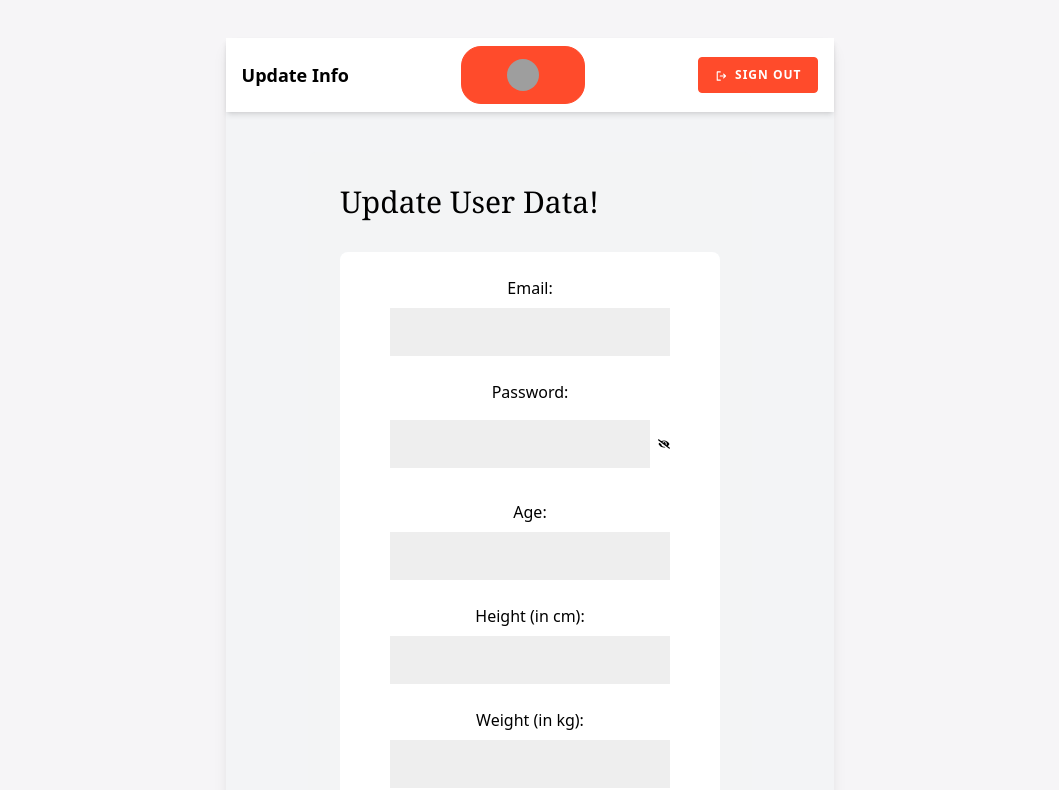
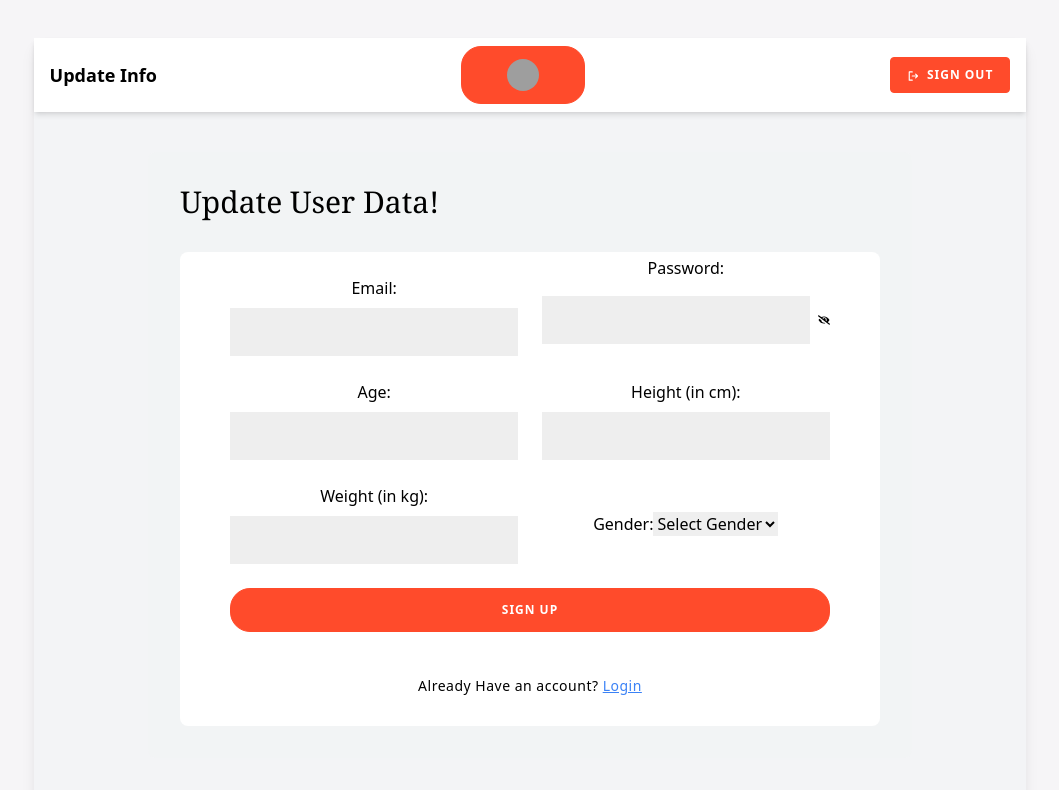
Before and after one commit to SushantDahal10/Health, a React (Create React App) app in the folder frontend/: page /dashboard/health in a window 1280 px wide. Shown: the part 1050-1840 px from the top of the page, without its empty margins (110-1169 px from the left). Built offline with nearby package versions, Linux system fonts and the light colour scheme; no server answers; grey boxes are pictures that could not be loaded.

Commit message:
changesmade

```diff
--- a/frontend/src/components/health.js
+++ b/frontend/src/components/health.js
@@ -181,13 +181,13 @@ const Signup = () => {
             <span className="ml-2">Sign Out</span>
           </button>
         </header>
-        <div className="fles mt-2 min-h-screen bg-gray-100">
+        <div className="flex mt-2 min-h-screen bg-gray-100">
           <div className="w-full md:w-3/4 lg:w-4/5 xl:w-5/6 mx-auto p-8">
             <div className="relative">
               <div className="bg-gray-100 bg-opacity-80 rounded-lg p-8 overflow-y-auto max-h-screen">
                 <div className="text-3xl font-serif text-black mb-4">Update User Data!</div>
                 <form onSubmit={submittobackend} method='POST' className="grid grid-cols-1 md:grid-cols-2 gap-6 rounded-lg mt-8">
-                  <div className="col-span-2 md:col-span-2">
+                  <div className="col-span-2 md:col-span-1">
                     <div className="space-y-2 mt-6">
                       <label htmlFor="email" className="block text-black">Email:</label>
                       <input
@@ -202,7 +202,7 @@ const Signup = () => {
                       />
                     </div>
                   </div>
-                  <div className="col-span-2 md:col-span-2">
+                  <div className="col-span-2 md:col-span-1">
                     <div className="space-y-2">
                       <label htmlFor="password" className="block text-black">Password:</label>
                       <div className="flex items-center">
@@ -213,7 +213,7 @@ const Signup = () => {
                       </div>
                     </div>
                   </div>
-                  <div className="col-span-2 md:col-span-2">
+                  <div className="col-span-2 md:col-span-1">
                     <div className="space-y-2">
                       <label htmlFor="age">Age:</label>
                       <input
@@ -232,7 +232,7 @@ const Signup = () => {
                       />
                     </div>
                   </div>
-                  <div className="col-span-2 md:col-span-2">
+                  <div className="col-span-2 md:col-span-1">
                     <div className="space-y-2">
                       <label htmlFor="height">Height (in cm):</label>
                       <input
@@ -251,7 +251,7 @@ const Signup = () => {
                       />
                     </div>
                   </div>
-                  <div className="col-span-2 md:col-span-2">
+                  <div className="col-span-2 md:col-span-1">
                     <div className="space-y-2">
                       <label htmlFor="weight">Weight (in kg):</label>
                       <input
@@ -270,7 +270,7 @@ const Signup = () => {
                       />
                     </div>
                   </div>
-                  <div className="col-span-2 md:col-span-2">
+                  <div className="col-span-2 md:col-span-1">
                     <div className="input">
                       <label htmlFor="gender">Gender:</label>
                       <select id="gender" name="gender" value={data.gender} onChange={handleInputChange} required>
@@ -283,7 +283,7 @@ const Signup = () => {
                   </div>
 
                   {showPregnancyInput && (
-                    <div className="col-span-2 md:col-span-2">
+                    <div className="col-span-2 md:col-span-1">
                       <div className="space-y-2">
                         <label htmlFor="pregnancy" className="block text-black">Pregnancy:</label>
                         <select id="pregnancy" name="pregnancy" value={data.pregnancy} onChange={handleInputChange} className="input-style">
```
